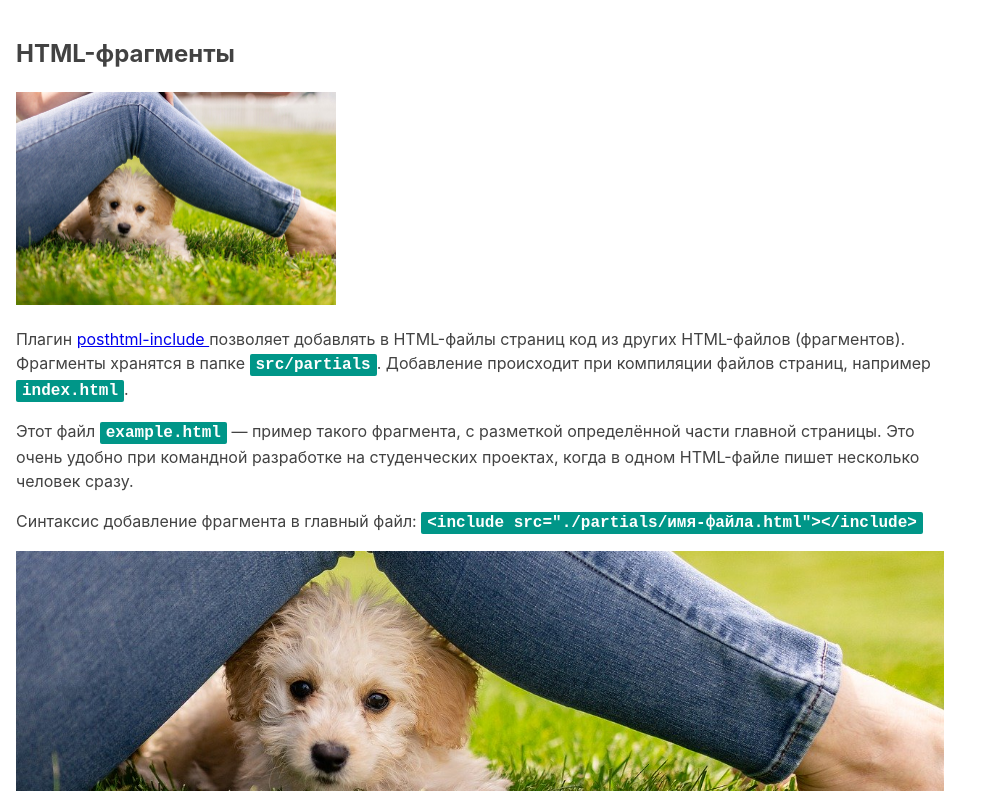
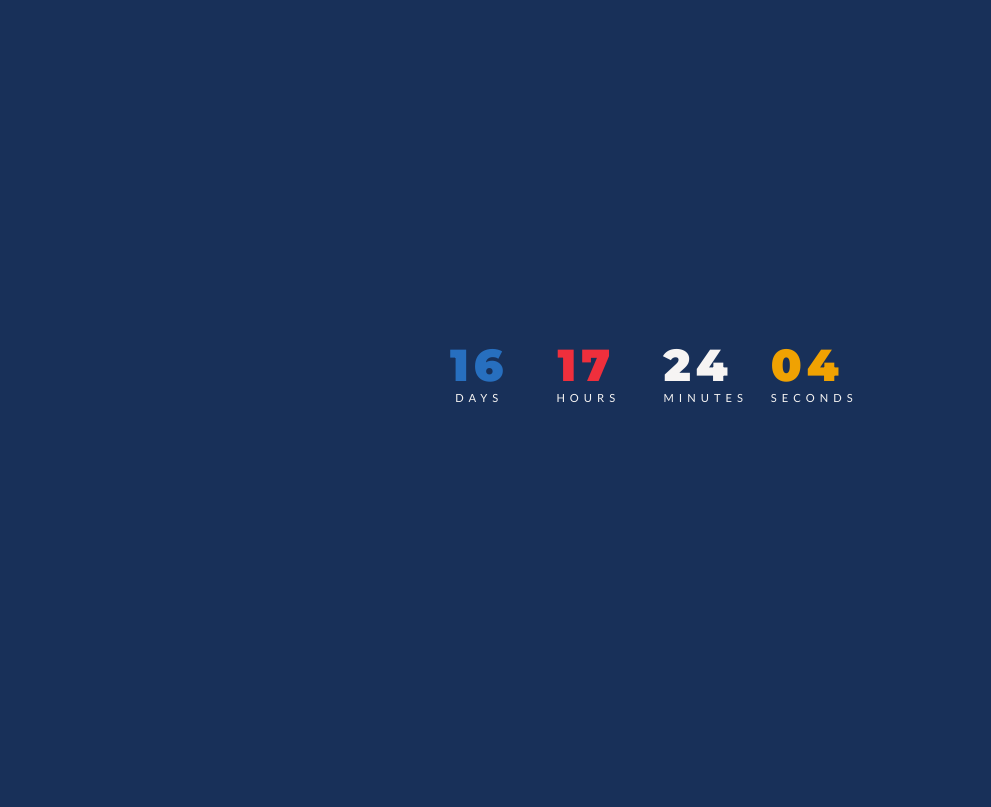
Before and after one commit to tetiana-parkhoniuk/goit-js-hw-11-timer, a website built with Parcel: page src/index.html in a window 1280 px wide. Shown: the whole page, without its empty margins (0-991 px from the left). Built offline with nearby package versions, Linux system fonts and the light colour scheme.

Commit message:
Adds countdown js and css files.

```diff
--- a/src/index.html
+++ b/src/index.html
@@ -1,9 +1,9 @@
 <!DOCTYPE html>
-<html lang="ru">
+<html lang="ua">
   <head>
     <meta charset="UTF-8" />
     <meta name="viewport" content="width=device-width, initial-scale=1.0" />
-    <title>Заголовок страницы</title>
+    <title>Таймер зворотного відліку</title>
     <link
       rel="stylesheet"
       href="https://cdnjs.cloudflare.com/ajax/libs/modern-normalize/1.0.0/modern-normalize.min.css"
@@ -12,10 +12,28 @@
     />
   </head>
   <body>
-    <!-- Так добавляются фрагменты в главные HTML-файлы страниц. -->
-    <include src="./partials/example.html"></include>
+    <div class="timer" id="timer-1">
+      <div class="field">
+        <span class="value" data-value="days">11</span>
+        <span class="label">Days</span>
+      </div>
 
-    <!-- Скрипт идёт последним в разметке. В нём уже подключен главный SASS-файл. -->
+      <div class="field">
+        <span class="value" data-value="hours">11</span>
+        <span class="label">Hours</span>
+      </div>
+
+      <div class="field">
+        <span class="value" data-value="mins">11</span>
+        <span class="label">Minutes</span>
+      </div>
+
+      <div class="field">
+        <span class="value" data-value="secs">11</span>
+        <span class="label">Seconds</span>
+      </div>
+    </div>
+
     <script src="./index.js"></script>
   </body>
 </html>
--- a/src/index.js
+++ b/src/index.js
@@ -1 +1,83 @@
 import './sass/main.scss';
+
+const refs = {
+    timer: document.querySelector('#timer-1'),
+    days: document.querySelector('[data-value=days]'),
+    hours: document.querySelector('[data-value=hours]'),
+    mins: document.querySelector('[data-value=mins]'),
+    secs: document.querySelector('[data-value=secs]'),
+};
+
+class CountdownTimer {
+    constructor({ onTick, targetDate }) {
+        this.onTick = onTick;
+        this.targetDate = targetDate;
+    }
+
+    start() {
+        setInterval(() => {
+            const currentTime = Date.now();
+            const deltaTime = this.targetDate - currentTime;
+            const timeComponents = this.getTimeComponents(deltaTime);
+
+            this.onTick(timeComponents);
+        }, 1000);
+    }
+
+    getTimeComponents(time) {
+    const days = this.pad(Math.floor(time / (1000 * 60 * 60 * 24)));
+    const hours = this.pad(Math.floor((time % (1000 * 60 * 60 * 24)) / (1000 * 60 * 60)));
+    const mins = this.pad(Math.floor((time % (1000 * 60 * 60)) / (1000 * 60)));
+    const secs = this.pad(Math.floor((time % (1000 * 60)) / 1000));
+
+    return { days, hours, mins, secs };
+    }
+
+     pad(value) {
+         return String(value).padStart(2, '0');
+    }
+}
+
+function updateCountdownTimerFace({ days, hours, mins, secs }) {
+    refs.days.textContent = days;
+    refs.hours.textContent = hours;
+    refs.mins.textContent = mins;
+    refs.secs.textContent = secs;
+}
+
+const newCountdownTimer = new CountdownTimer({
+    selector: '#timer-1',
+    targetDate: new Date('June 13, 2021'),
+    onTick: updateCountdownTimerFace,
+})
+
+newCountdownTimer.start();
+
+
+// const CountdownTimer = {
+//     start() {
+//         const targetDate = new Date('June 13, 2021');
+
+//         setInterval(() => {
+//             const currentTime = Date.now();
+//             const deltaTime = targetDate - currentTime;
+//             const timeComponents= getTimeComponents(deltaTime);
+//             updateCountdownTimerFace(timeComponents);
+//         }, 1000);
+//     },
+// };
+
+// function pad(value) {
+//     return String(value).padStart(2, '0');
+// };
+
+// function getTimeComponents(time) {
+//     const days = pad(Math.floor(time / (1000 * 60 * 60 * 24)));
+//     const hours = pad(Math.floor((time % (1000 * 60 * 60 * 24)) / (1000 * 60 * 60)));
+//     const mins = pad(Math.floor((time % (1000 * 60 * 60)) / (1000 * 60)));
+//     const secs = pad(Math.floor((time % (1000 * 60)) / 1000));
+
+//     return { days, hours, mins, secs };
+// };
+
+// CountdownTimer.start();
--- a/src/partials/example.html
+++ /dev/null
@@ -1,33 +0,0 @@
-<article class="example">
-  <h1>HTML-фрагменты</h1>
-
-  <!-- Путь к изображениям из HTML-фрагмента такой, как из файла index.html -->
-  <img src="images/demo.jpg" alt="" width="320" />
-  <p>
-    Плагин
-    <a
-      href="https://github.com/posthtml/posthtml-include"
-      target="_blank"
-      rel="noopener noreferrer"
-    >
-      posthtml-include
-    </a>
-    позволяет добавлять в HTML-файлы страниц код из других HTML-файлов (фрагментов). Фрагменты
-    хранятся в папке
-    <code>src/partials</code>. Добавление происходит при компиляции файлов страниц, например
-    <code>index.html</code>.
-  </p>
-
-  <p>
-    Этот файл <code>example.html</code> &mdash; пример такого фрагмента, с разметкой определённой
-    части главной страницы. Это очень удобно при командной разработке на студенческих проектах,
-    когда в одном HTML-файле пишет несколько человек сразу.
-  </p>
-
-  <p>
-    Синтаксис добавление фрагмента в главный файл:
-    <code> &lt;include src="./partials/имя-файла.html"&gt;&lt;/include&gt; </code>
-  </p>
-
-  <div class="background"></div>
-</article>
--- a/src/sass/_example.scss
+++ b/src/sass/_example.scss
@@ -1,27 +1,64 @@
-.example {
-  font-family: -apple-system, BlinkMacSystemFont, 'Segoe UI', Roboto, Oxygen, Ubuntu, Cantarell,
-    'Open Sans', 'Helvetica Neue', sans-serif;
-  line-height: 1.5;
-  background-color: #fff;
-  color: #424242;
-  max-width: 960px;
-  padding: 16px;
+@import url('https://fonts.googleapis.com/css?family=Lato:400,700|Montserrat:900');
+
+$font: 'Lato', sans-serif;
+$big: 'Montserrat', sans-serif;
+
+$red: #ef2f3c;
+$white: #f6f4f3;
+$blue: #276fbf;
+$dark: #183059;
+$yellow: #f0a202;
+
+html {
+  display: grid;
+  min-height: 100%;
 }
 
-.example code {
-  font-family: monospace;
-  font-size: 16px;
-  font-weight: 700;
-  background-color: #009688;
-  color: #fff;
-  padding: 2px 6px;
-  border-radius: 2px;
+body {
+  display: grid;
+  background: $dark;
 }
 
-.example .background {
-  height: 240px;
-  // Путь к изображениям из SASS-файла всегда такой, как из папки css
-  background-image: url('../images/demo.jpg');
-  background-size: cover;
-  background-position: center;
+.timer {
+  position: relative;
+  margin: auto;
+  overflow: hidden;
+  width: 650px;
+  height: 480px;
+  color: $white;
+  text-align: center;
+  text-transform: uppercase;
+  font-family: $font;
+  font-size: 0.7em;
+  letter-spacing: 5px;
+  margin-top: 25%;
 }
+
+.field {
+  display: inline-block;
+  padding: 20px;
+  width: 100px;
+  border-radius: 5px;
+  text-align: center;
+}
+
+.value {
+  font-family: $big;
+  font-size: 4em;
+}
+
+[data-value='days'] {
+  color: $blue;
+}
+
+[data-value='hours'] {
+  color: $red;
+}
+
+[data-value='mins'] {
+  color: $white;
+}
+
+[data-value='secs'] {
+  color: $yellow;
+}
```
Also changed, not shown: 1 other file.
